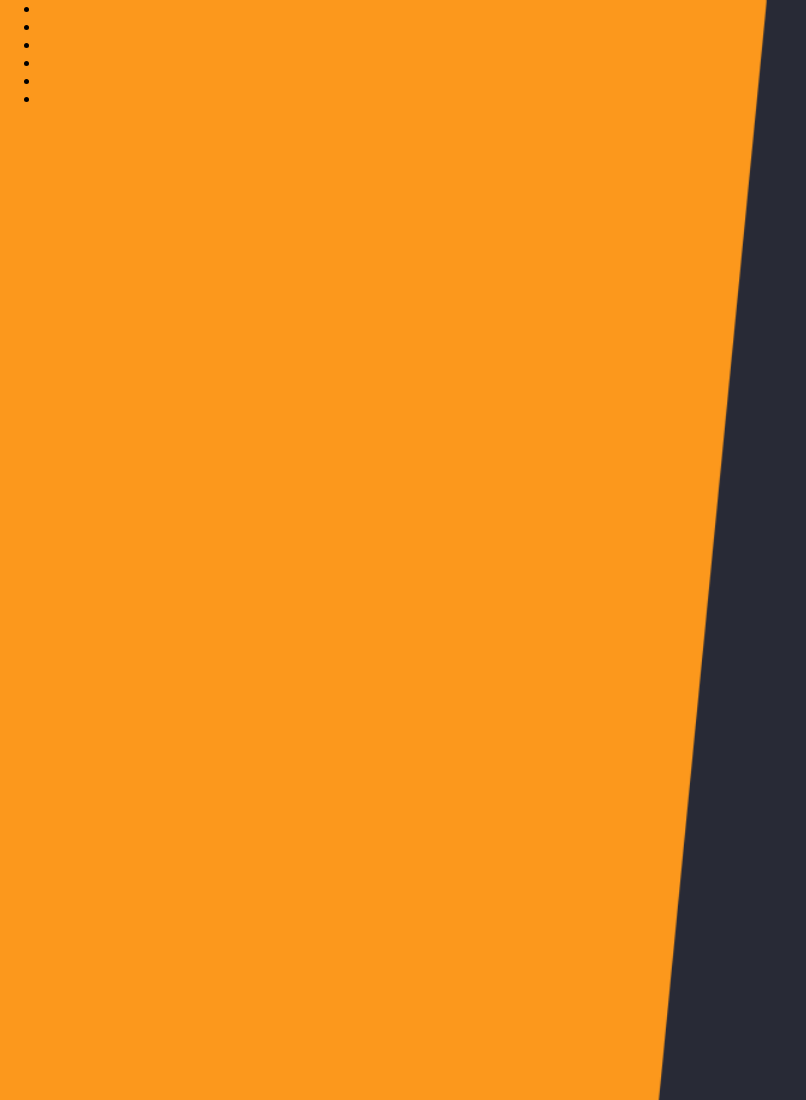
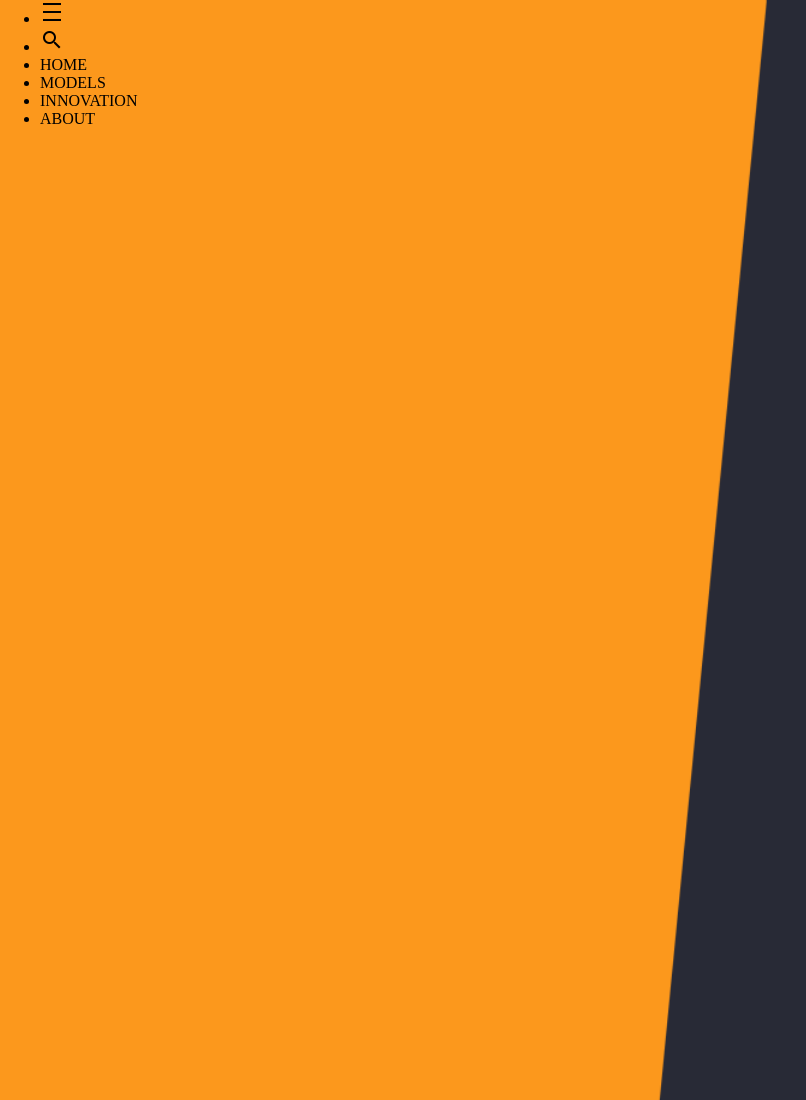
Before and after one commit to abdelhai95/camaro-clone, a plain HTML site: page camaro.html in a window 1280 px wide. Shown: the top 1100 px of the page, without its empty margins (0-806 px from the left). Drawn offline with Linux system fonts and the light colour scheme.

Commit message:
google icons + elements of navbar

```diff
--- a/camaro.html
+++ b/camaro.html
@@ -1,18 +1,23 @@
 <!DOCTYPE html>
 <html>
     <head>
+        <link rel="stylesheet" href="https://fonts.googleapis.com/icon?family=Material+Icons">
         <link rel="stylesheet" type="text/css" href="camaro.css">
     </head>
     <body>
         <div id="container">
             <nav id="navbar">
                 <ul>
-                    <li></li>
-                    <li></li>
-                    <li></li>
-                    <li></li>
-                    <li></li>
-                    <li></li>
+                    <li><span class="material-icons">
+                        density_medium
+                        </span></li>
+                    <li><span class="material-icons">
+                        search
+                        </span></li>
+                    <li><a>HOME</a></li>
+                    <li>MODELS</li>
+                    <li>INNOVATION</li>
+                    <li>ABOUT</li>
                     <li><img src="/chevrolet-10.svg" id="logo"></li>
                 </ul>
             </nav>
```
